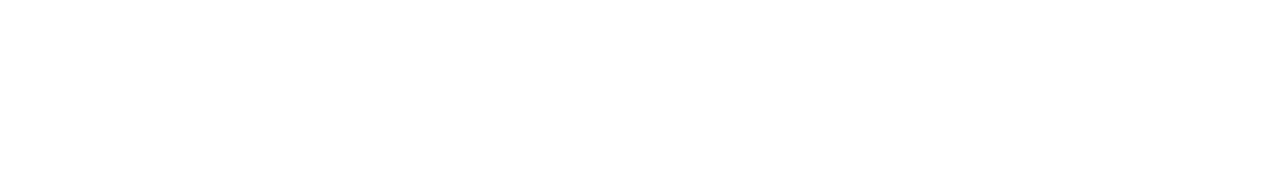
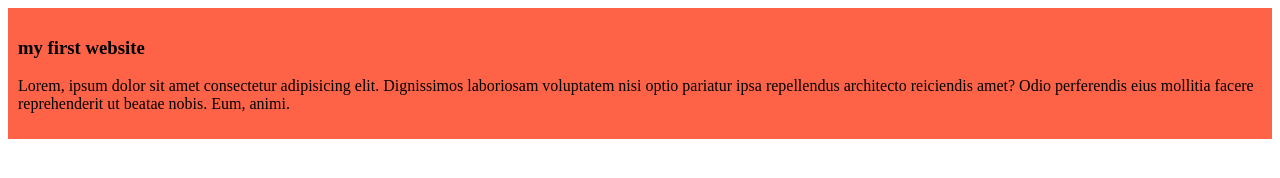
Before and after one commit to Saimhossen/My-Simple-Website, a plain HTML site: page index.html in a window 1280 px wide. Drawn offline with Linux system fonts and the light colour scheme.

Commit message:
added the first blog

```diff
--- a/index.html
+++ b/index.html
@@ -4,8 +4,12 @@
     <meta charset="UTF-8">
     <meta name="viewport" content="width=device-width, initial-scale=1.0">
     <title>My Simple Website Public</title>
+    <link rel="stylesheet" href="style/blog.css">
 </head>
 <body>
-
+    <div>
+        <h3>my first website</h3>
+        <p>Lorem, ipsum dolor sit amet consectetur adipisicing elit. Dignissimos laboriosam voluptatem nisi optio pariatur ipsa repellendus architecto reiciendis amet? Odio perferendis eius mollitia facere reprehenderit ut beatae nobis. Eum, animi.</p>
+    </div>
 </body>
 </html>
--- /dev/null
+++ b/style/blog.css
@@ -0,0 +1,4 @@
+div{
+    background-color: tomato;
+    padding: 10px;
+}
```
